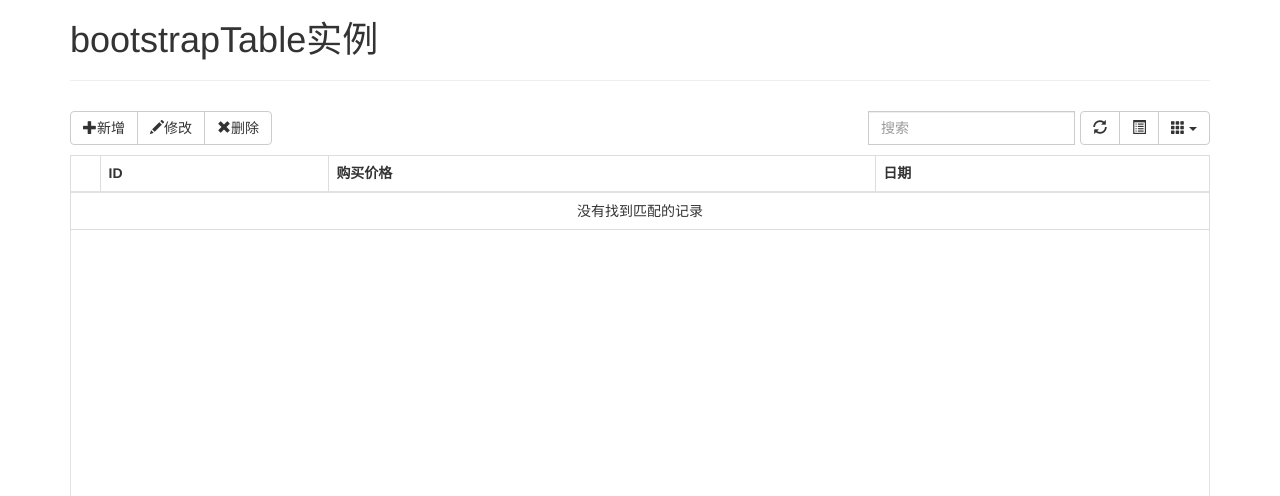
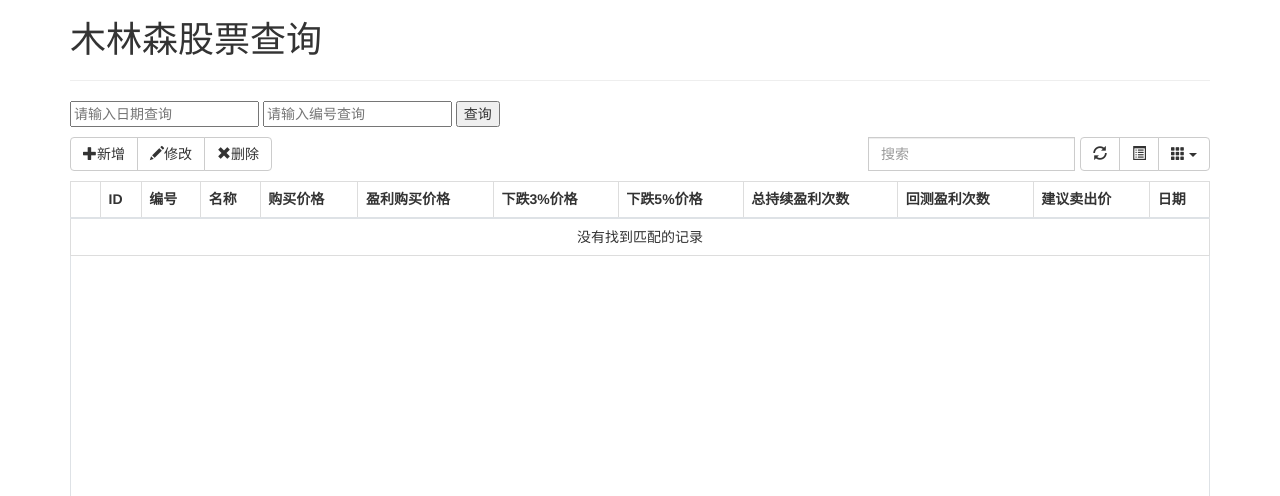
Before and after one commit to lin9long/FincLab, a Django app: page /bootstrapTable/ in a window 1280 px wide. Shown: the top 496 px of the page. Run offline with Django 3.2, Linux system fonts and the light colour scheme; lists and menus that the app fills with data are empty; some libraries are stand-ins or nearby versions.

Commit message:
add r_sell price

```diff
--- a/data_query/models.py
+++ b/data_query/models.py
@@ -19,6 +19,7 @@ class FincRBuySellD(models.Model):
     back_test_win_gmean = models.DecimalField(max_digits=30, decimal_places=2, blank=True, null=True)
     back_test_win_label = models.BigIntegerField(blank=True, null=True)
     buy_price = models.DecimalField(max_digits=30, decimal_places=2, blank=True, null=True)
+    r_sell = models.DecimalField(max_digits=30, decimal_places=2, blank=True, null=True)
     dt = models.BigIntegerField(blank=True, null=True)
 
     class Meta:
--- a/data_query/serializers.py
+++ b/data_query/serializers.py
@@ -9,4 +9,4 @@ class FincRBuySellDSerializer(serializers.ModelSerializer):
    class Meta:
        model = FincRBuySellD
        # 和"__all__"等价
-       fields = ('id','ts_code','name','buy_price_finial','industry','diff_close','low','high','close','diff_lg_elg_amount','roll_return_flag','back_test_win_flag','buy_price_3','buy_price_5','back_test_win_gmean','back_test_win_label','buy_price','dt')
+       fields = ('id','ts_code','name','buy_price_finial','industry','diff_close','low','high','close','diff_lg_elg_amount','roll_return_flag','back_test_win_flag','buy_price_3','buy_price_5','back_test_win_gmean','back_test_win_label','r_sell','buy_price','dt')
--- a/finc_lab/urls.py
+++ b/finc_lab/urls.py
@@ -23,5 +23,6 @@ urlpatterns = [
     path('admin/', admin.site.urls),
     # url(r'^$', data_query_views.index),
     url(r'get_data_by_code/', data_query_views.get_data_by_code),
+    url(r'get_data_by_dt/', data_query_views.get_data_by_dt),
     path('bootstrapTable/', include('bootstrapTable.urls')),
 ]
--- a/templates/bootstrapTable/index.html
+++ b/templates/bootstrapTable/index.html
@@ -4,20 +4,27 @@
 <html lang="zh-CN">
 <head>
     <meta charset="UTF-8">
-    {#    核心组件 bootstrap JQuey#}
+    {# 核心组件 bootstrap JQuey#}
     <link href="{% static 'bootstrapTable/bootstrap-3.3.7-dist/css/bootstrap.min.css' %}" rel="stylesheet"/>
     <script src="{% static 'bootstrapTable/jquery/jquery-3.4.1.min.js' %}"></script>
     <script src="{% static 'bootstrapTable/bootstrap-3.3.7-dist/js/bootstrap.min.js' %}"></script>
-    {#    bootstrap-table 插件#}
+    {# bootstrap-table 插件#}
     <link href="{% static 'bootstrapTable/bootstrap-table-master/dist/bootstrap-table.min.css' %}" rel="stylesheet"/>
     <script src="{% static 'bootstrapTable/bootstrap-table-master/dist/bootstrap-table.min.js' %}"></script>
     <script src="{% static 'bootstrapTable/bootstrap-table-master/dist/locale/bootstrap-table-zh-CN.min.js' %}"></script>
     <title>bootstrapTable实例</title>
 </head>
 <body>
+
 <div class="container">
-    <h1>bootstrapTable实例</h1>
+    <h1>木林森股票查询</h1>
     <hr/>
+
+    <div>
+        <input id="dt-keyword" placeholder="请输入日期查询">
+        <input id="search-keyword" placeholder="请输入编号查询">
+        <button id="search-button">查询</button>
+    </div>
 
     <div id="toolbar" class="btn-group">
         <button id="btn_add" type="button" class="btn btn-default">
@@ -31,14 +38,15 @@
         </button>
     </div>
 
-    <table id="table"></table>
+    <table id="mytab" class="table table-hover"></table>
 </div>
 </body>
 <script>
     var url = 'https://examples.wenzhixin.net.cn/examples/bootstrap_table/data';
-    var url_test = 'http://118.25.112.36:8800/get_data_by_code/?ts_code=603337.SH&dt=20200121';
+    var url_code = 'http://118.25.112.36:8800/get_data_by_code/?ts_code=603337.SH&dt=20200121';
+    var url_all = 'http://118.25.112.36:8800/get_data_by_dt/?dt=20200121';
 
-    var jsonDataCall = $.getJSON(url_test, function(result){
+    var jsonDataCall = $.getJSON(url_all, function(result){
         jsonDataCall =result
     });
     console.log(jsonDataCall)
@@ -47,23 +55,47 @@
         {
             field: 'id',
             title: 'ID',
-        }, {
+        },{
+            field: 'ts_code',
+            title: '编号'
+        },{
+            field: 'name',
+            title: '名称'
+        },{
+            field: 'buy_price',
+            title: '购买价格'
+        },{
             field: 'buy_price_finial',
-            title: '购买价格'
-        }, {
+            title: '盈利购买价格'
+        },{
+            field: 'buy_price_3',
+            title: '下跌3%价格'
+        },{
+            field: 'buy_price_5',
+            title: '下跌5%价格'
+        },{
+            field: 'roll_return_flag',
+            title: '总持续盈利次数'
+        },{
+            field: 'back_test_win_flag',
+            title: '回测盈利次数'
+        },{
+            field: 'r_sell',
+            title: '建议卖出价'
+        },{
             field: 'dt',
             title: '日期'
         },
     ];
-    $("#table").bootstrapTable({
+    $("#mytab").bootstrapTable({
         toolbar: '#toolbar',                //自定义工具按钮
-        url: url_test,                           //请求后台的URL（*）
+        url: url_all,                           //请求后台的URL（*）
         method: 'get',                      //请求方式（*）
         cache: false,                       //是否使用缓存，默认为true，所以一般情况下需要设置一下这个属性（*）
         pagination: true,                   //是否显示分页（*）
         pageSize: 10,                       //每页的记录行数（*）
         pageList: [10, 20, 50, 100, 'All'], //可供选择的每页的行数（*）
-        sidePagination: "server",           //分页方式：client客户端分页，server服务端分页（*）
+        sidePagination: "server",           //分页方式：client客户端分页，server服务端分页（*）,数据为json数组时写client，json对象时（有total和rows时）这里要为server方式，写client列表无数据
         pageNumber: 1,                      //初始化加载第一页，默认第一页
         search: true,                       //是否显示表格搜索
         showColumns: true,                  //是否显示所有的列
@@ -73,6 +105,22 @@
         showToggle: true,                   //是否显示详细视图和列表视图的切换按钮
         columns: columns,                   //列参数
         detailView: true,                   //是否显示父子表
+        //得到查询的参数
+        queryParams: function (params) {
+            //这里的键的名字和控制器的变量名必须一直，这边改动，控制器也需要改成一样的
+            var query_params = {
+                rows: params.limit,                         //页面大小
+                page: (params.offset / params.limit) + 1,   //页码
+                sort: params.sort,      //排序列名
+                sortOrder: params.order, //排位命令（desc，asc）
+
+                //查询框中的参数传递给后台
+                search_kw: $('#search-keyword').val(), // 请求时向服务端传递的参数
+                dt: $('#dt-keyword').val(), // 请求时向服务端传递的参数
+            };
+            return query_params;
+        },
+
         //展开行事件
         onExpandRow: function (index, row, $detail) {
             zi_table(index, row, $detail); //回调函数
@@ -83,9 +131,34 @@
     function zi_table(index, row, $detail) {
         var fzr_table = $detail.html('<table></table>').find('table');
         $(fzr_table).bootstrapTable({
-            url: url,
+            url: url_all,
             columns: columns,
         })
     }
+
+    function getToday(){
+        var date = new Date();
+        var seperator1 = "-";
+        var year = date.getFullYear();
+        var month = date.getMonth() + 1;
+        var strDate = date.getDate();
+        if (month >= 1 && month <= 9) {
+            month = "0" + month;
+        }
+        if (strDate >= 0 && strDate <= 9) {
+            strDate = "0" + strDate;
+        }
+        var currentdate = year + seperator1 + month + seperator1 + strDate;
+        return currentdate;
+    }
+// 搜索查询按钮触发事件
+$(function() {
+    $("#search-button").click(function () {
+        $('#mytab').bootstrapTable(('refresh')); // 很重要的一步，刷新url！
+        $('#search-keyword').val();
+        $('#dt-keyword').val()
+    })
+})
+
 </script>
 </html>
```
Also changed, not shown: data_query/views.py (+27 -3 lines).
